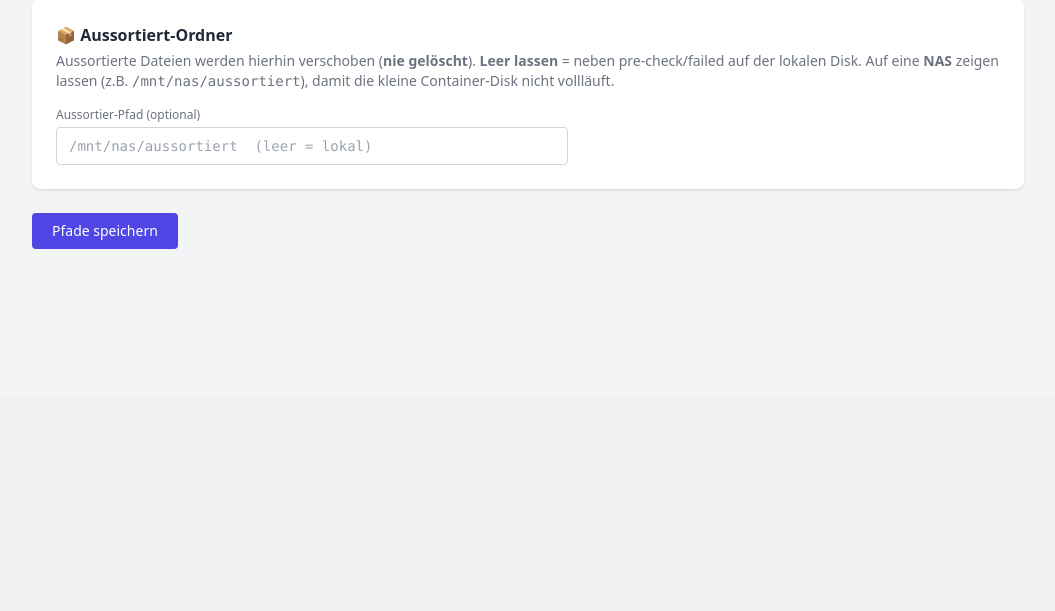
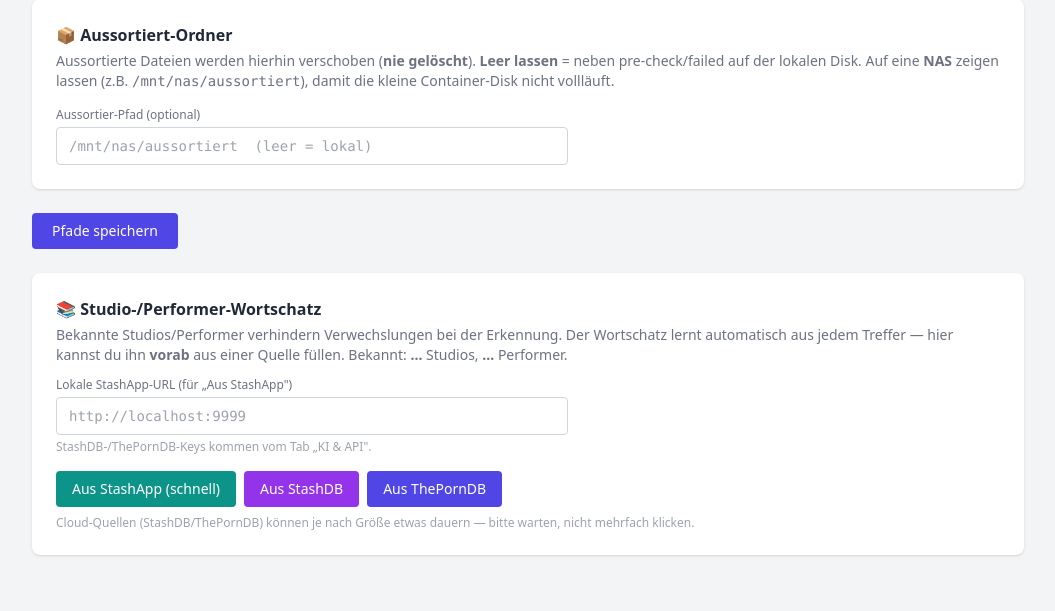
Before and after one commit to Nanja-at-web/namer-helper, a Python web app: template src/namer_helper/web/templates/settings_precheck.html in a window 1280 px wide. Shown: the part 405-1016 px from the top of the page, without its empty margins (112-1167 px from the left). Before the commit the page ends 654 px from the top, so only its background shows below. Run offline with Jinja, Linux system fonts and the light colour scheme; the template is opened without the code that fills it, so the values that code supplies are empty; some libraries are stand-ins or nearby versions.

Commit message:
feat: Wortschatz-Import per WebUI (stash/stashdb/tpdb) statt nur CLI
Der Vorab-Import lief bisher nur als CLI (SSH + voller Pfad). Jetzt drei
Buttons in Einstellungen → Pre-Check.

ai_config.py: AIConfig.stash_url + stash_api_key (lokale StashApp — für den
  Wortschatz-Import "stash"). Merge-Save kennt die neuen Felder.

app.py:
  - GET  /vocabulary/stats   → {studios, performers} Anzahl bekannter Namen
  - POST /vocabulary/import?source=stash|stashdb|tpdb → ruft vocab_import in
    einem Thread (run_in_executor, blockiert den Event-Loop nicht), Keys aus
    ai_config, Stash-URL aus ai_config

settings_precheck.html: Karte "📚 Studio-/Performer-Wortschatz" mit
  Live-Zählern, Stash-URL-Feld und drei Import-Buttons (StashApp/StashDB/TPDB);
  Buttons werden während des Laufs deaktiviert, Ergebnis als Meldung.

3 Route-Tests (stats, Buttons vorhanden, fehlender Key sauber). 504 grün.

Co-Authored-By: Claude Opus 4.8 <noreply@anthropic.com>

```diff
--- a/src/namer_helper/web/ai_config.py
+++ b/src/namer_helper/web/ai_config.py
@@ -26,6 +26,9 @@ class AIConfig:
     # (kleine LXC-Disk). Auf eine NAS zeigen lassen, damit der Container nicht
     # vollläuft, z.B. /mnt/nas/aussortiert.
     aussortiert_dir: str = ""
+    # Lokale StashApp (für Wortschatz-Import "stash" und stash-search)
+    stash_url: str = "http://localhost:9999"
+    stash_api_key: str = ""
 
 
 def load_ai_config(config_dir: Path) -> AIConfig:
@@ -39,6 +42,8 @@ def load_ai_config(config_dir: Path) -> AIConfig:
             ollama_model=data.get("ollama_model", "llama3"),
             pre_check_dir=data.get("pre_check_dir", "/var/lib/namer/pre-check"),
             aussortiert_dir=data.get("aussortiert_dir", ""),
+            stash_url=data.get("stash_url", "http://localhost:9999"),
+            stash_api_key=data.get("stash_api_key", ""),
         )
     except Exception:
         return AIConfig()
--- a/src/namer_helper/web/templates/settings_precheck.html
+++ b/src/namer_helper/web/templates/settings_precheck.html
@@ -42,11 +42,40 @@
   Pfade speichern
 </button>
 
+<!-- Wortschatz (Studios/Performer) -->
+<div class="bg-white rounded-lg shadow p-6 my-6">
+  <h2 class="font-semibold text-gray-800 mb-1">📚 Studio-/Performer-Wortschatz</h2>
+  <p class="text-sm text-gray-500 mb-3">
+    Bekannte Studios/Performer verhindern Verwechslungen bei der Erkennung. Der Wortschatz
+    lernt automatisch aus jedem Treffer — hier kannst du ihn <b>vorab</b> aus einer Quelle füllen.
+    Bekannt: <b><span id="vocab-studios">…</span></b> Studios, <b><span id="vocab-perfs">…</span></b> Performer.
+  </p>
+  <div class="max-w-lg mb-4">
+    <label class="block text-xs font-medium text-gray-500 mb-1">Lokale StashApp-URL (für „Aus StashApp")</label>
+    <input id="s-stash-url" type="text" value="{{ ai_cfg.stash_url }}"
+      placeholder="http://localhost:9999"
+      class="w-full border border-gray-300 rounded px-3 py-2 text-sm font-mono focus:outline-none focus:ring-2 focus:ring-indigo-400">
+    <p class="text-xs text-gray-400 mt-1">StashDB-/ThePornDB-Keys kommen vom Tab „KI & API".</p>
+  </div>
+  <div class="flex flex-wrap gap-2">
+    <button onclick="importVocab('stash')" id="vb-stash"
+      class="bg-teal-600 hover:bg-teal-700 text-white text-sm px-4 py-2 rounded">Aus StashApp (schnell)</button>
+    <button onclick="importVocab('stashdb')" id="vb-stashdb"
+      class="bg-purple-600 hover:bg-purple-700 text-white text-sm px-4 py-2 rounded">Aus StashDB</button>
+    <button onclick="importVocab('tpdb')" id="vb-tpdb"
+      class="bg-indigo-600 hover:bg-indigo-700 text-white text-sm px-4 py-2 rounded">Aus ThePornDB</button>
+  </div>
+  <p class="text-xs text-gray-400 mt-2">
+    Cloud-Quellen (StashDB/ThePornDB) können je nach Größe etwas dauern — bitte warten, nicht mehrfach klicken.
+  </p>
+</div>
+
 <script>
 async function savePaths() {
   const data = {
     pre_check_dir:   document.getElementById('s-pre-check-dir').value.trim(),
     aussortiert_dir: document.getElementById('s-aussortiert-dir').value.trim(),
+    stash_url:       document.getElementById('s-stash-url').value.trim(),
   };
   const res = await fetch('/settings', {
     method: 'POST',
@@ -54,11 +83,51 @@ async function savePaths() {
     body: JSON.stringify(data),
   });
   const json = await res.json();
+  showMsg(json.ok ? '✓ Gespeichert.' : '✗ Fehler: ' + json.error, json.ok);
+}
+
+function showMsg(text, ok) {
   const el = document.getElementById('msg');
-  el.textContent = json.ok ? '✓ Pfade gespeichert.' : '✗ Fehler: ' + json.error;
-  el.className = 'mb-4 text-sm rounded p-3 ' + (json.ok ? 'bg-green-50 text-green-700' : 'bg-red-50 text-red-700');
+  el.textContent = text;
+  el.className = 'mb-4 text-sm rounded p-3 ' + (ok ? 'bg-green-50 text-green-700' : 'bg-red-50 text-red-700');
   el.classList.remove('hidden');
 }
+
+async function loadVocabStats() {
+  try {
+    const r = await fetch('/vocabulary/stats');
+    const j = await r.json();
+    document.getElementById('vocab-studios').textContent = j.studios;
+    document.getElementById('vocab-perfs').textContent = j.performers;
+  } catch (e) {}
+}
+
+async function importVocab(source) {
+  // Save the stash URL first so "stash" uses the current field value
+  if (source === 'stash') {
+    await fetch('/settings', {method:'POST', headers:{'Content-Type':'application/json'},
+      body: JSON.stringify({stash_url: document.getElementById('s-stash-url').value.trim()})});
+  }
+  const btns = ['vb-stash','vb-stashdb','vb-tpdb'].map(id => document.getElementById(id));
+  btns.forEach(b => { b.disabled = true; b.classList.add('opacity-50'); });
+  showMsg('Import aus „' + source + '" läuft … bitte warten.', true);
+  try {
+    const res = await fetch('/vocabulary/import?source=' + source, {method: 'POST'});
+    const json = await res.json().catch(() => ({ok:false, error:'Unbekannter Fehler'}));
+    if (json.ok) {
+      showMsg('✓ Import fertig: +' + json.studios + ' Studios, +' + json.performers + ' Performer.', true);
+      loadVocabStats();
+    } else {
+      showMsg('✗ ' + (json.error || 'Import fehlgeschlagen'), false);
+    }
+  } catch (e) {
+    showMsg('✗ Import fehlgeschlagen: ' + e, false);
+  } finally {
+    btns.forEach(b => { b.disabled = false; b.classList.remove('opacity-50'); });
+  }
+}
+
+loadVocabStats();
 </script>
 
 {% endblock %}
```
Also changed, not shown: src/namer_helper/web/app.py (+38 -0 lines), tests/test_app.py (+42 -0 lines).
